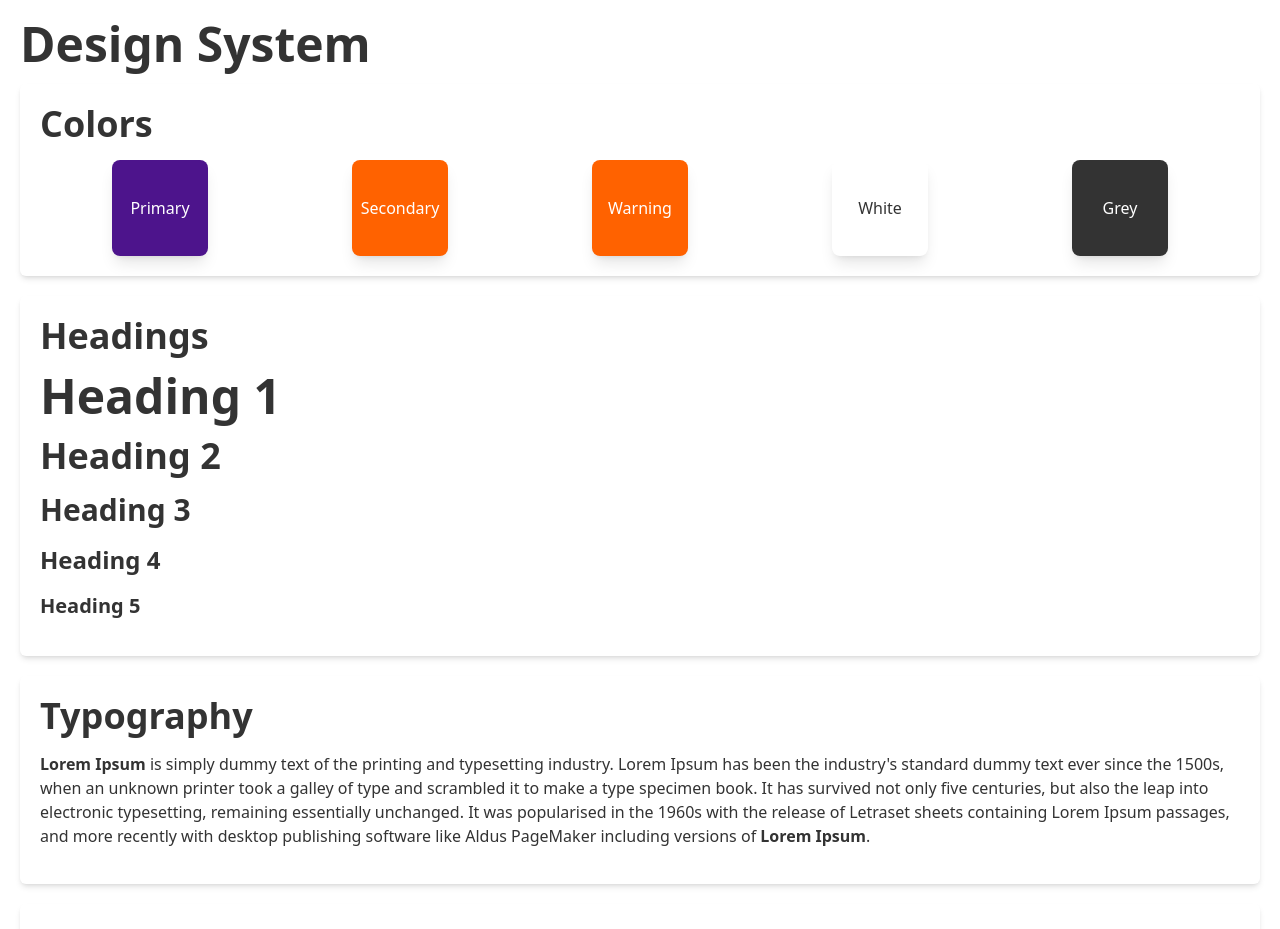
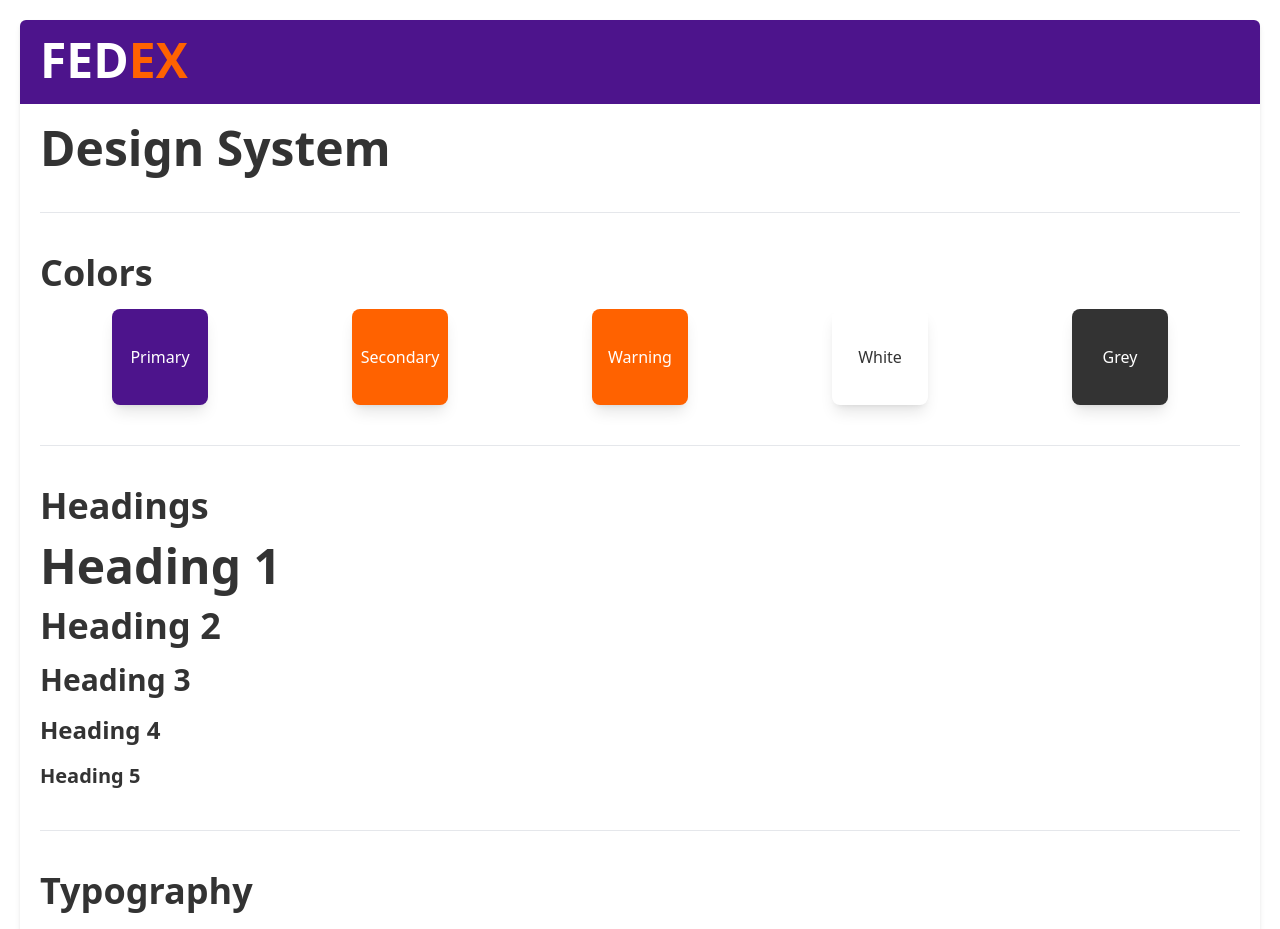
Before and after one commit to designcode/fedex, an Angular app: page /design-system in a window 1280 px wide. Shown: the top 929 px of the page. Built offline with nearby package versions, Linux system fonts and the light colour scheme.

Commit message:
refactor: Moves the layout to AppComponent

```diff
--- a/src/app/app.component.html
+++ b/src/app/app.component.html
@@ -1 +1,11 @@
-<router-outlet></router-outlet>
+<div class="container mx-auto">
+	<section>
+		<header class="header">
+			<h1>
+				<span class="text-white">FED</span>
+				<span class="text-secondary">EX</span>
+			</h1>
+		</header>
+		<router-outlet></router-outlet>
+	</section>
+</div>
--- a/src/app/app.component.scss
+++ b/src/app/app.component.scss
@@ -0,0 +1,11 @@
+.header {
+	@apply bg-primary;
+	@apply px-5;
+	@apply pt-4;
+	@apply pb-1;
+	@apply mb-5;
+	@apply -mt-5;
+	@apply -ml-5;
+	@apply -mr-5;
+	@apply rounded-t-md;
+}
--- a/src/app/shared/ui/components/design-system/design-system.component.html
+++ b/src/app/shared/ui/components/design-system/design-system.component.html
@@ -1,7 +1,8 @@
 <div class="container mx-auto">
 	<h1>Design System</h1>
 
-	<section>
+	<hr />
+
 	<h2>Colors</h2>
 
 	<div class="flex flex-row justify-around items-center shrink-0">
@@ -26,9 +27,9 @@
 			Grey
 		</div>
 	</div>
-	</section>
 
-	<section>
+	<hr />
+
 	<h2>Headings</h2>
 
 	<h1>Heading 1</h1>
@@ -36,26 +37,25 @@
 	<h3>Heading 3</h3>
 	<h4>Heading 4</h4>
 	<h5>Heading 5</h5>
-	</section>
 
-	<section>
+	<hr />
+
 	<h2>Typography</h2>
 
 	<p>
-			<strong>Lorem Ipsum</strong> is simply dummy text of the printing
-			and typesetting industry. Lorem Ipsum has been the industry's
-			standard dummy text ever since the 1500s, when an unknown printer
-			took a galley of type and scrambled it to make a type specimen book.
-			It has survived not only five centuries, but also the leap into
-			electronic typesetting, remaining essentially unchanged. It was
-			popularised in the 1960s with the release of Letraset sheets
-			containing Lorem Ipsum passages, and more recently with desktop
-			publishing software like Aldus PageMaker including versions of
-			<strong>Lorem Ipsum</strong>.
+		<strong>Lorem Ipsum</strong> is simply dummy text of the printing and
+		typesetting industry. Lorem Ipsum has been the industry's standard dummy
+		text ever since the 1500s, when an unknown printer took a galley of type
+		and scrambled it to make a type specimen book. It has survived not only
+		five centuries, but also the leap into electronic typesetting, remaining
+		essentially unchanged. It was popularised in the 1960s with the release
+		of Letraset sheets containing Lorem Ipsum passages, and more recently
+		with desktop publishing software like Aldus PageMaker including versions
+		of <strong>Lorem Ipsum</strong>.
 	</p>
-	</section>
 
-	<section>
+	<hr />
+
 	<h2>Forms</h2>
 
 	<form>
@@ -95,5 +95,4 @@
 
 		<button type="submit" class="primary">Register</button>
 	</form>
-	</section>
 </div>
--- a/src/app/shared/ui/styles/_base.scss
+++ b/src/app/shared/ui/styles/_base.scss
@@ -75,6 +75,13 @@ form {
 		@apply bg-white;
 		@apply outline-none;
 	}
+
+	.error {
+		@apply text-warning;
+		@apply text-xs;
+		@apply font-bold;
+		@apply mt-2;
+	}
 }
 
 button {
@@ -103,3 +110,7 @@ section {
 	@apply rounded-md;
 	@apply shadow-md;
 }
+
+hr {
+	@apply my-10;
+}
--- a/src/app/user/feature-signup/sign-up/sign-up.component.html
+++ b/src/app/user/feature-signup/sign-up/sign-up.component.html
@@ -1,12 +1,4 @@
-<div class="container mx-auto" *ngIf="vm$ | async as vm">
-	<section>
-		<header class="header">
-			<h1>
-				<span class="text-white">FED</span>
-				<span class="text-secondary">EX</span>
-			</h1>
-		</header>
-
+<ng-container *ngIf="vm$ | async as vm">
 	<h3>
 		Sign Up
 		<small
@@ -75,9 +67,7 @@
 				>Password is required</span
 			>
 
-				<span
-					*ngIf="hasError(password, 'minlength')"
-					class="error block"
+			<span *ngIf="hasError(password, 'minlength')" class="error block"
 				>Password should be a minimum of eight characters</span
 			>
 
@@ -108,5 +98,4 @@
 			</button>
 		</div>
 	</form>
-	</section>
-</div>
+</ng-container>
--- a/src/app/user/feature-signup/sign-up/sign-up.component.scss
+++ b/src/app/user/feature-signup/sign-up/sign-up.component.scss
@@ -1,7 +1,3 @@
-.header {
-	@apply bg-primary px-5 pt-4 pb-1 mb-5 -mt-5 -ml-5 -mr-5 rounded-t-md;
-}
-
 h3 {
 	small {
 		@apply uppercase;
@@ -9,10 +5,3 @@ h3 {
 		@apply block;
 	}
 }
-
-.error {
-	@apply text-warning;
-	@apply text-xs;
-	@apply font-bold;
-	@apply mt-2;
-}
```
Lines whose indentation alone changed are shown as unchanged.
